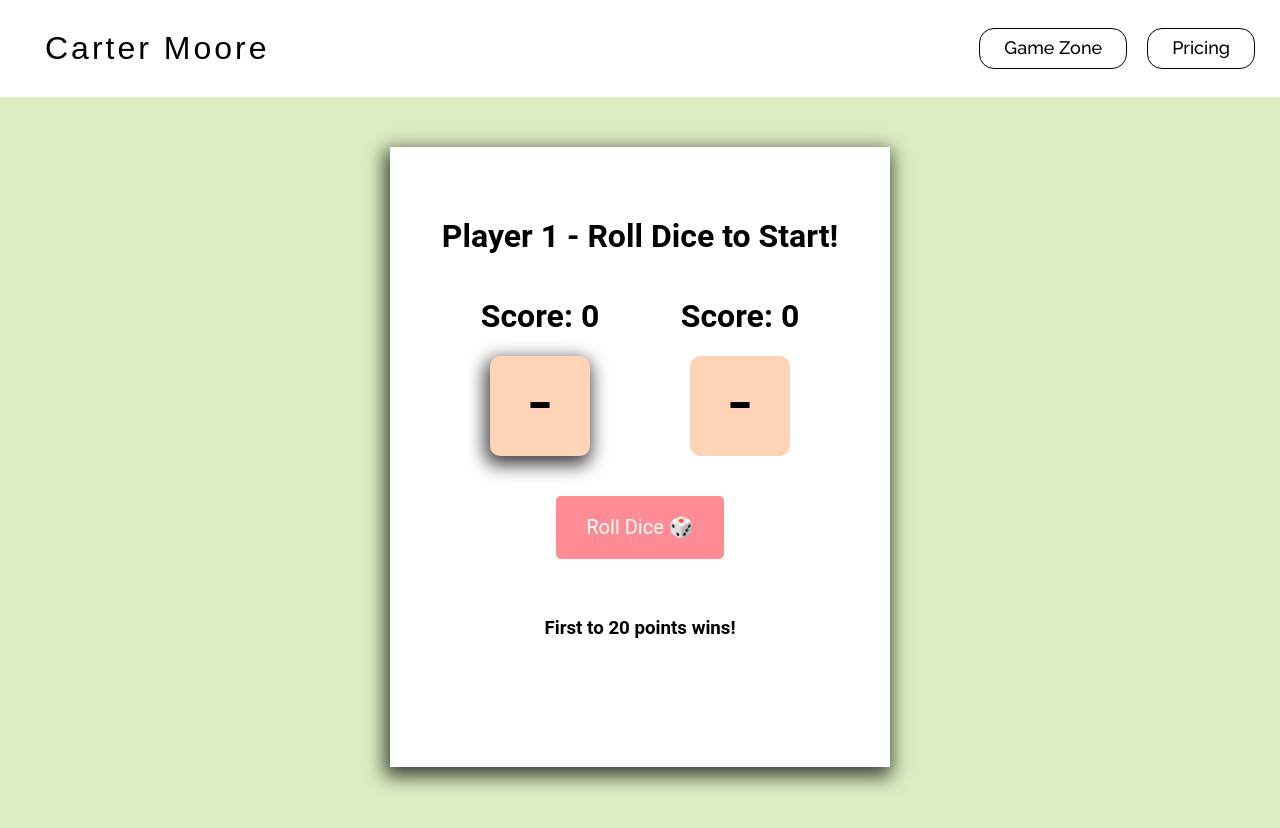
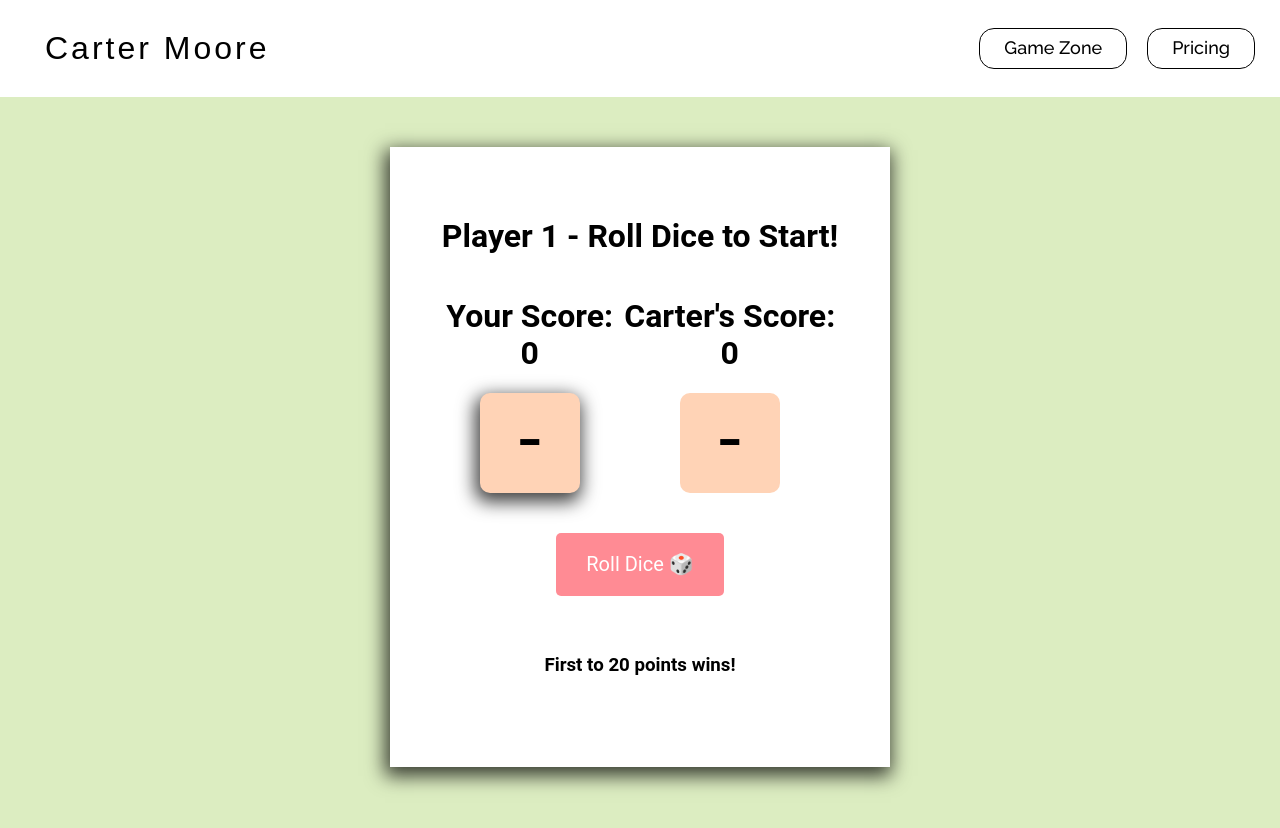
Before and after one commit to carterrmoore/rollSomeDice, a website: page index.html in a window 1280 px wide. Drawn offline with nearby package versions, Linux system fonts and the light colour scheme; a web font is replaced by a local one.

Commit message:
Update index.html

```diff
--- a/index.html
+++ b/index.html
@@ -32,13 +32,13 @@
             <h1 id="message">Player 1 - Roll Dice to Start!</h1>
             <div class="players">
                 <div id="player1">
-                    <h1 class="scoreone">Score:
+                    <h1 class="scoreone">Your Score:
                         <span id="player1Scoreboard">0</span>
                     </h1>
                     <div id="player1Dice" class="dice active">-</div>
                 </div>
                 <div id="player2">
-                    <h1 class="scoretwo">Score:
+                    <h1 class="scoretwo">Carter's Score:
                         <span id="player2Scoreboard">0</span>
                     </h1>
                     <div id="player2Dice" class="dice">-</div>
```
